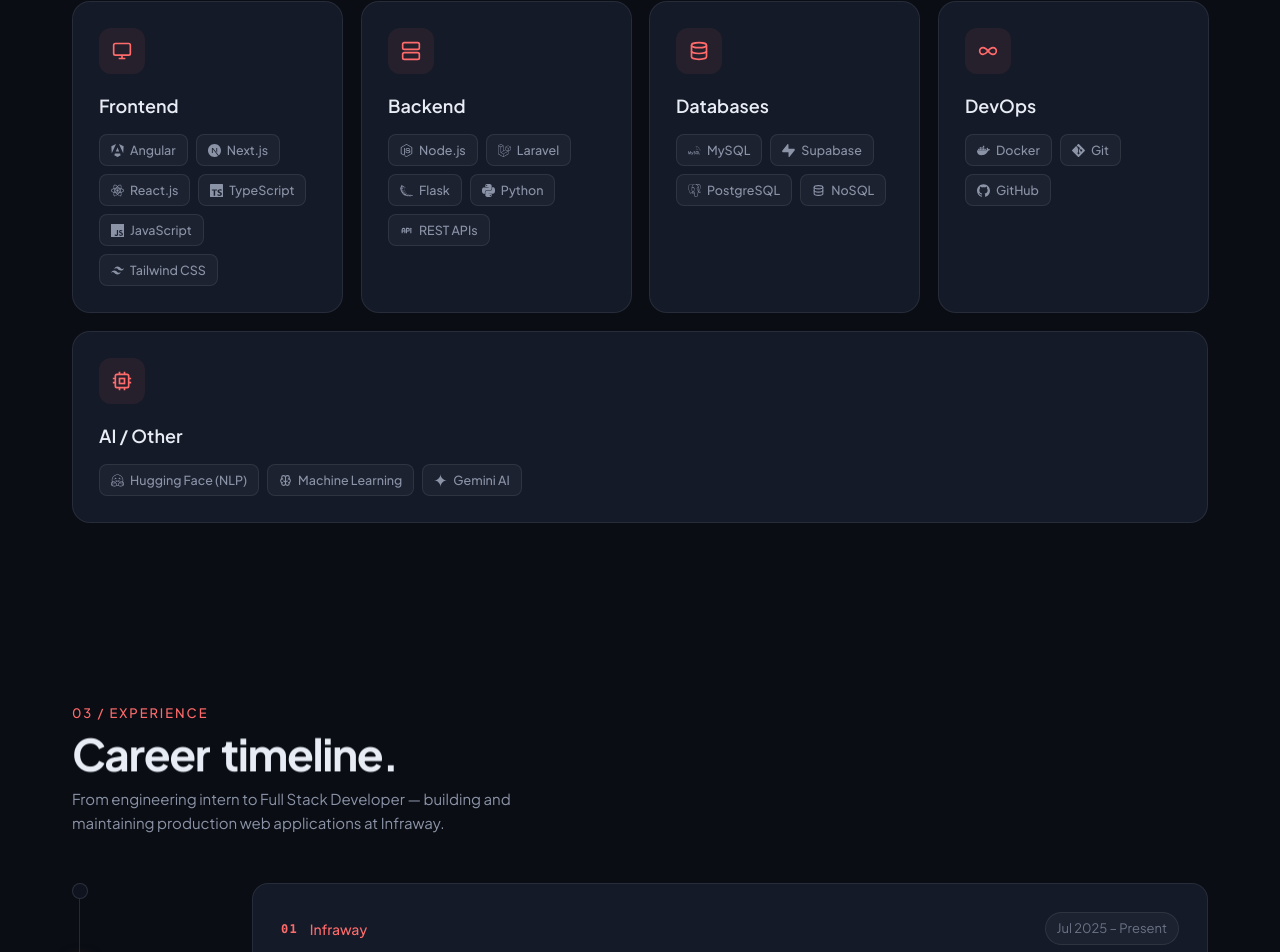
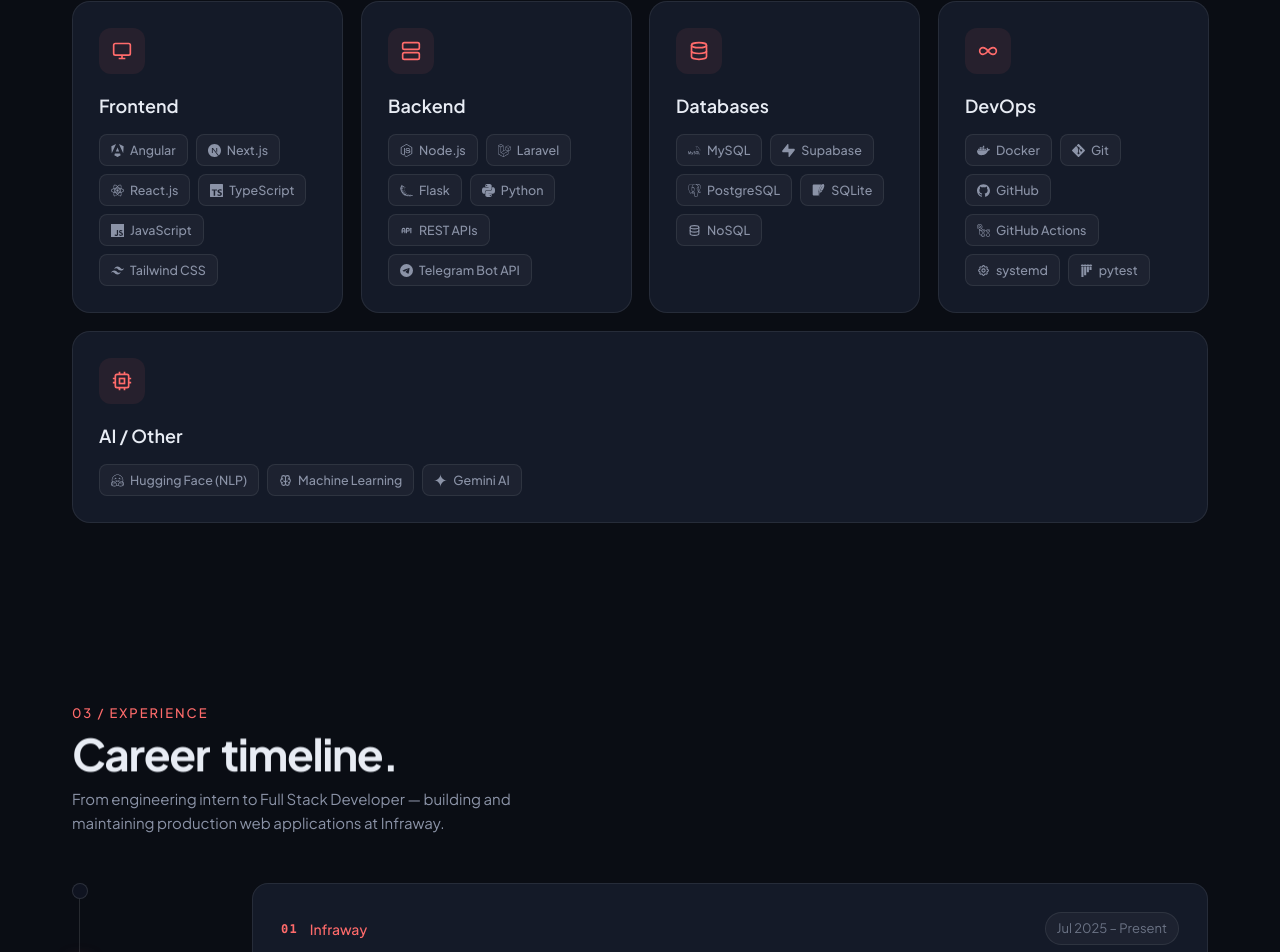
Before and after one commit to AmineMabrouk17/My-Portfolio, a Next.js app: page / in a window 1280 px wide. Shown: the part 1499-2451 px from the top of the page. Built offline with nearby package versions, Linux system fonts and the light colour scheme.

Commit message:
feat: add telegram bot stack to technical toolkit

```diff
--- a/src/components/sections/Skills.tsx
+++ b/src/components/sections/Skills.tsx
@@ -20,8 +20,12 @@ import {
   SiSupabase,
   SiTailwindcss,
   SiTypescript,
+  SiTelegram,
+  SiSqlite,
+  SiGithubactions,
+  SiPytest,
 } from "react-icons/si";
-import { TbApi, TbBrain, TbDatabase } from "react-icons/tb";
+import { TbApi, TbBrain, TbDatabase, TbSettings } from "react-icons/tb";
 import { useI18n } from "@/i18n/I18nContext";
 import ScrollReveal from "@/components/ui/ScrollReveal";
 import { TiltCard } from "@/components/motion/tilt-card";
@@ -36,17 +40,17 @@ const skills = [
   {
     icon: "server",
     titleKey: "skills.backend",
-    tags: ["Node.js", "Laravel", "Flask", "Python", "REST APIs"],
+    tags: ["Node.js", "Laravel", "Flask", "Python", "REST APIs", "Telegram Bot API"],
   },
   {
     icon: "database",
     titleKey: "skills.databases",
-    tags: ["MySQL", "Supabase", "PostgreSQL", "NoSQL"],
+    tags: ["MySQL", "Supabase", "PostgreSQL", "SQLite", "NoSQL"],
   },
   {
     icon: "infinity",
     titleKey: "skills.devops",
-    tags: ["Docker", "Git", "GitHub"],
+    tags: ["Docker", "Git", "GitHub", "GitHub Actions", "systemd", "pytest"],
   },
   {
     icon: "cpu",
@@ -71,10 +75,15 @@ const techIcons: Record<string, IconType> = {
   MySQL: SiMysql,
   Supabase: SiSupabase,
   PostgreSQL: SiPostgresql,
+  SQLite: SiSqlite,
   NoSQL: TbDatabase,
   Docker: SiDocker,
   Git: SiGit,
   GitHub: SiGithub,
+  "GitHub Actions": SiGithubactions,
+  systemd: TbSettings,
+  pytest: SiPytest,
+  "Telegram Bot API": SiTelegram,
   "Hugging Face (NLP)": SiHuggingface,
   "Machine Learning": TbBrain,
   "Gemini AI": SiGooglegemini,
```
